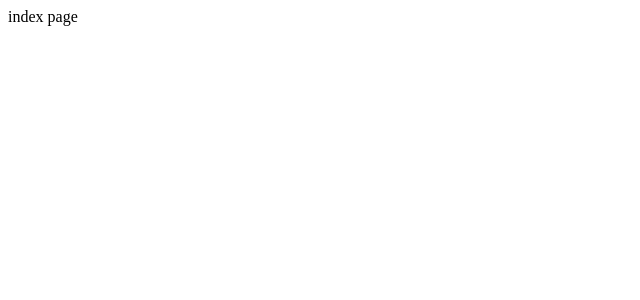
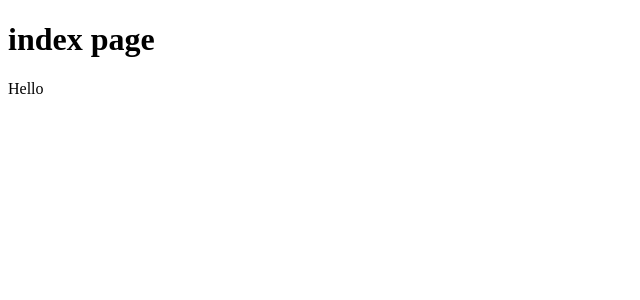
Before and after one commit to Kusayama-Masaki/twitter-clone, a Next.js app: page / in a window 1280 px wide. Shown: the top 300 px of the page, without its empty margins (0-640 px from the left). Built offline with nearby package versions, Linux system fonts and the light colour scheme.

Commit message:
Add eslint & prettier

```diff
--- /dev/null
+++ b/components/hello.tsx
@@ -0,0 +1,5 @@
+import React, { FC } from "react";
+
+const Hello: FC = () => <div>Hello</div>;
+
+export default Hello;
--- a/pages/index.tsx
+++ b/pages/index.tsx
@@ -1,8 +1,13 @@
 import React from "react";
-import { NextPage } from 'next'
+import { NextPage } from "next";
+
+import Hello from "../components/hello";
 
 const Index: NextPage = () => (
-  <div>index page</div>
-)
+  <div>
+    <h1>index page</h1>
+    <Hello />
+  </div>
+);
 
 export default Index;
```
Also changed, not shown: package.json (+10 -1 lines), .eslintrc.json (added), 1 other file (tests, documents, lock files or other folders).
